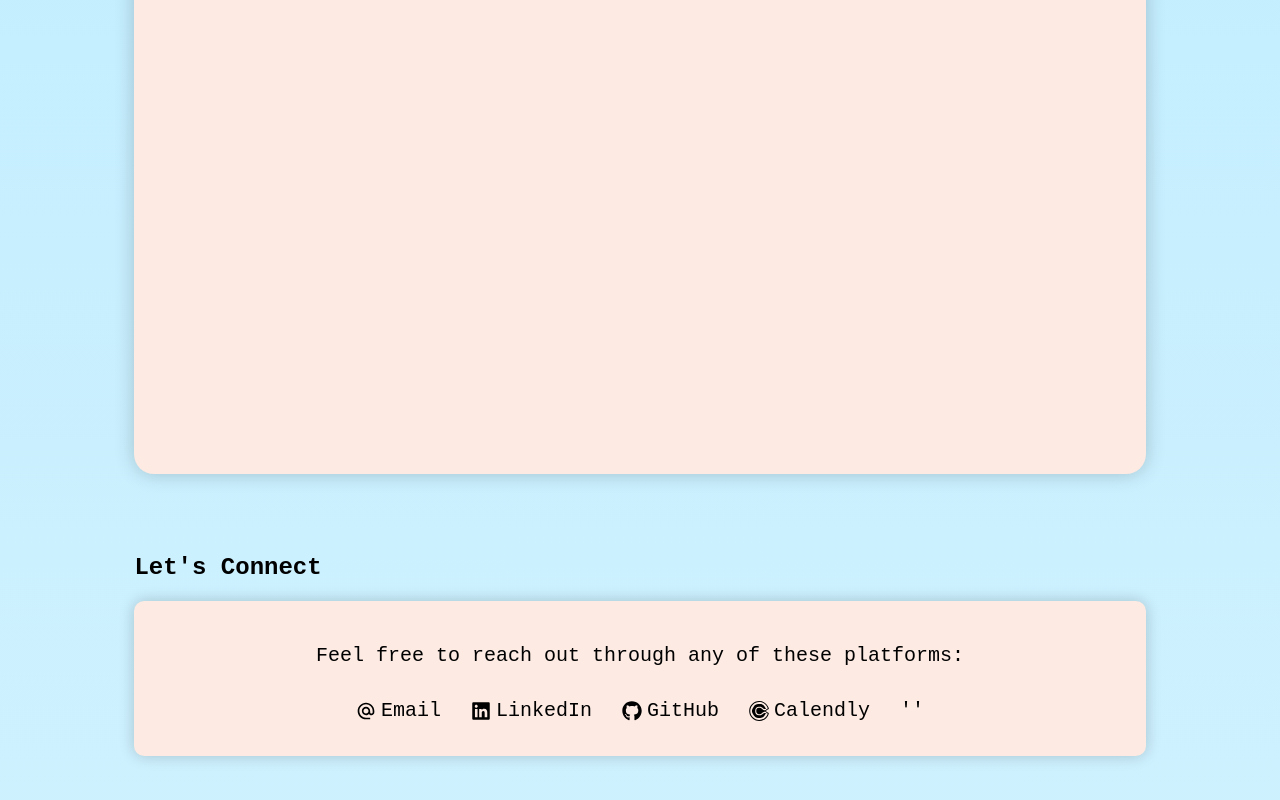
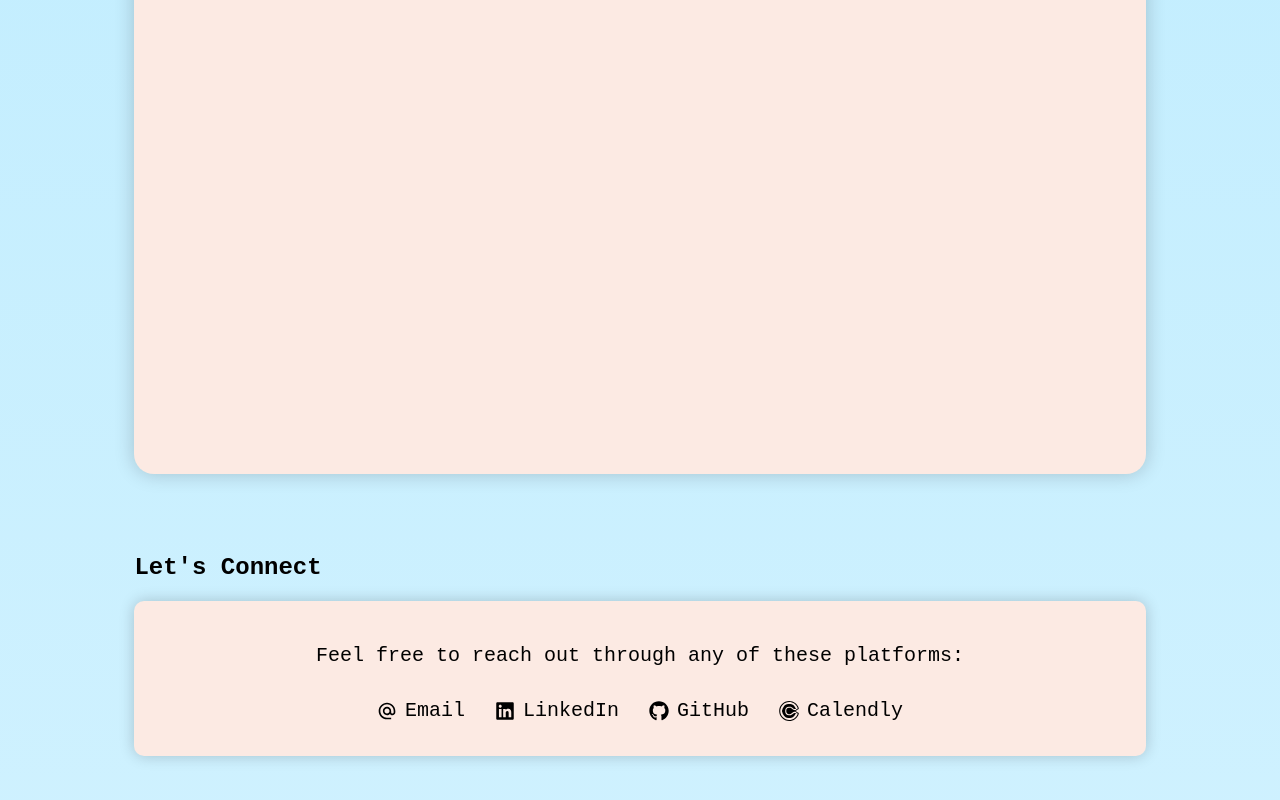
Before and after one commit to wderocco8/portfolio, a React (Vite) app: page / in a window 1280 px wide. Shown: the part 3420-4220 px from the top of the page. Built offline with nearby package versions, Linux system fonts and the light colour scheme.

Commit message:
fixed typo

```diff
--- a/src/components/Connect/Connect.css
+++ b/src/components/Connect/Connect.css
@@ -9,7 +9,7 @@
 .connect-link {
   display: flex;
   align-items: center;
-  gap: 5px;
+  gap: 8px;
 }
 
 .connect-links {
--- a/src/components/Connect/Connect.tsx
+++ b/src/components/Connect/Connect.tsx
@@ -67,7 +67,7 @@ export default function Connect() {
                 </a>
               </li>
             );
-          })}''
+          })}
         </ul>
       </div>
     </>
```
